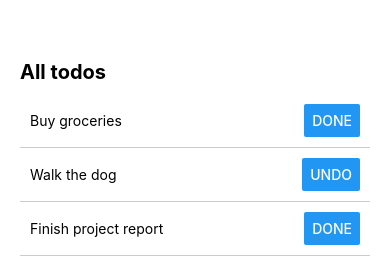
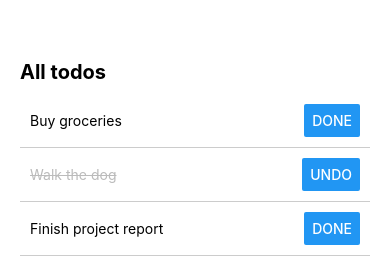
Before and after one commit to Davod0/Expo-Redux-Firebase-TodoApp, a React Native app: screen / in a window 390 px wide. Shown: the top 256 px of the page. Built offline with nearby package versions, Linux system fonts and the light colour scheme.

Commit message:
Added README file and implemented logic to change the color of undo todos

```diff
--- a/HomeScreen.tsx
+++ b/HomeScreen.tsx
@@ -15,7 +15,9 @@ export default function HomeScreen() {
       <Text style={s.headerText}>All todos</Text>
       {todos.map((todo) => (
         <View style={s.item} key={todo.id}>
-          <Text style={{ flex: 1 }}>{todo.text}</Text>
+          <Text style={[{ flex: 1 }, todo.completed && s.completed]}>
+            {todo.text}
+          </Text>
           <Button
             title={todo.completed ? "Undo" : "Done"}
             onPress={() => handleToggleCompleteTodo(todo.id)}
@@ -46,4 +48,8 @@ const s = StyleSheet.create({
     paddingBottom: 10,
     paddingTop: 40,
   },
+  completed: {
+    textDecorationLine: "line-through",
+    color: "#bbb",
+  },
 });
```
Also changed, not shown: 1 other file (tests, documents, lock files or other folders).
